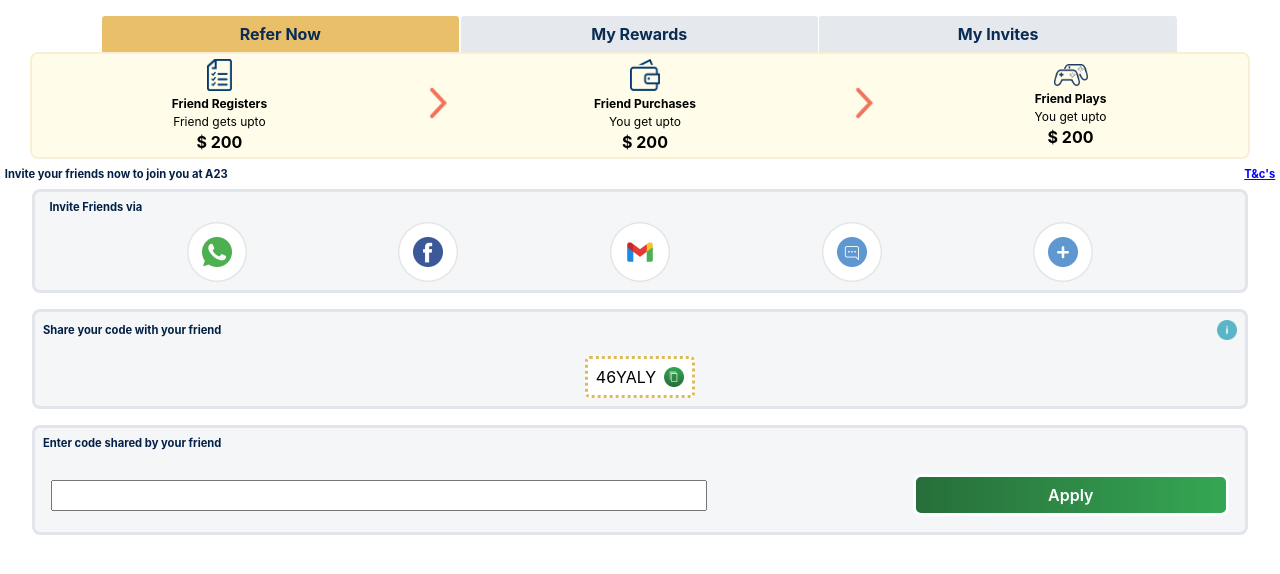
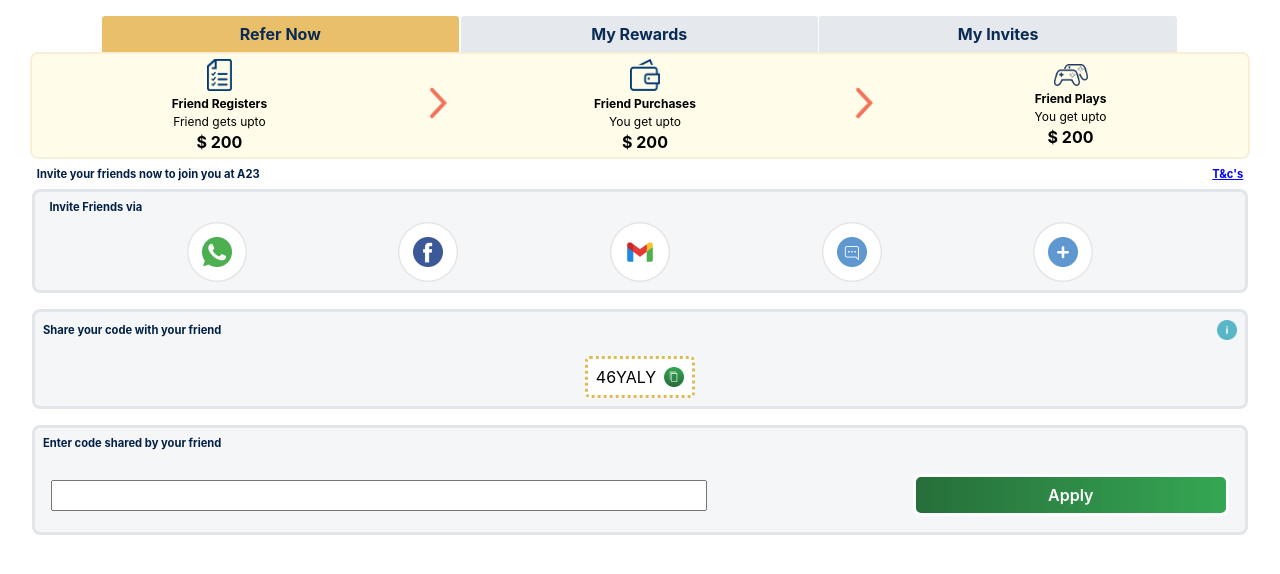
Before and after one commit to phanindradurga/A23_React, a React (Create React App) app: page / in a window 1280 px wide. Shown: the top 574 px of the page. Built offline with nearby package versions, Linux system fonts and the light colour scheme.

Commit message:
width changes

```diff
--- a/src/components/SocialInvites.js
+++ b/src/components/SocialInvites.js
@@ -81,7 +81,7 @@ const styles = {
     maincontainerStyle: {
         display: 'flex',
         flexDirection: 'column',
-        width: '100%',
+        width: '95%',
         height: 'fit-content',
         margin: '0 auto',
         boxSizing: 'border-box',
@@ -103,7 +103,7 @@ const styles = {
         color: '#032146'
     },
     soicalInvitesContainer: {
-        width: '95%',
+        width: '100%',
         margin: '0 auto',
         display: 'flex',
         justifyContent: 'flex-start',
```
